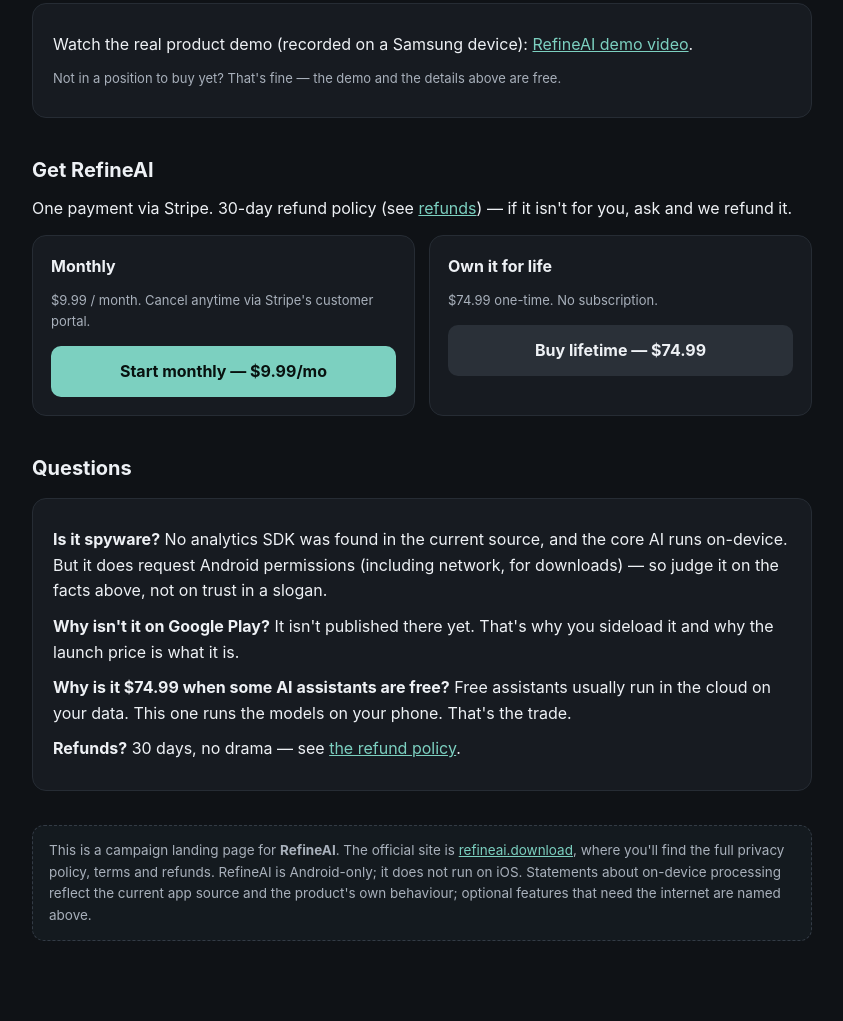
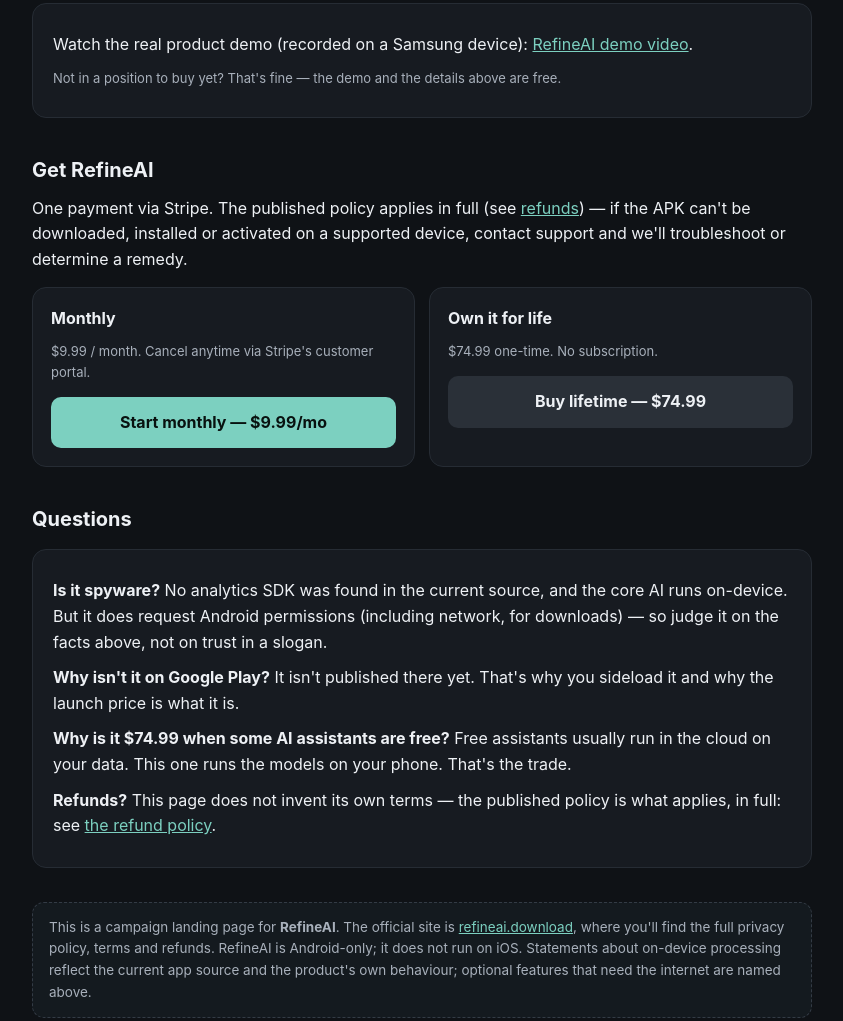
Before and after one commit to faulconerbenjamin-max/refineai-android, a plain HTML site: page index.html in a window 1280 px wide. Shown: the part 1578-2599 px from the top of the page, without its empty margins (218-1061 px from the left). Drawn offline with Linux system fonts and the light colour scheme.

Commit message:
Remove unsupported 30-day refund claim from campaign page; defer to the published refund policy at refineai.download/refunds

```diff
--- a/index.html
+++ b/index.html
@@ -80,7 +80,7 @@
   </div>
 
   <h2>Get RefineAI</h2>
-  <p>One payment via Stripe. 30-day refund policy (see <a href="https://refineai.download/refunds" rel="noopener">refunds</a>) — if it isn't for you, ask and we refund it.</p>
+  <p>One payment via Stripe. The published policy applies in full (see <a href="https://refineai.download/refunds" rel="noopener">refunds</a>) — if the APK can't be downloaded, installed or activated on a supported device, contact support and we'll troubleshoot or determine a remedy.</p>
   <div class="price">
     <div class="plan">
       <strong>Monthly</strong>
@@ -99,7 +99,7 @@
     <p><strong>Is it spyware?</strong> No analytics SDK was found in the current source, and the core AI runs on-device. But it does request Android permissions (including network, for downloads) — so judge it on the facts above, not on trust in a slogan.</p>
     <p><strong>Why isn't it on Google Play?</strong> It isn't published there yet. That's why you sideload it and why the launch price is what it is.</p>
     <p><strong>Why is it $74.99 when some AI assistants are free?</strong> Free assistants usually run in the cloud on your data. This one runs the models on your phone. That's the trade.</p>
-    <p><strong>Refunds?</strong> 30 days, no drama — see <a href="https://refineai.download/refunds" rel="noopener">the refund policy</a>.</p>
+    <p><strong>Refunds?</strong> This page does not invent its own terms — the published policy is what applies, in full: see <a href="https://refineai.download/refunds" rel="noopener">the refund policy</a>.</p>
   </div>
 
   <div class="disc">
```
